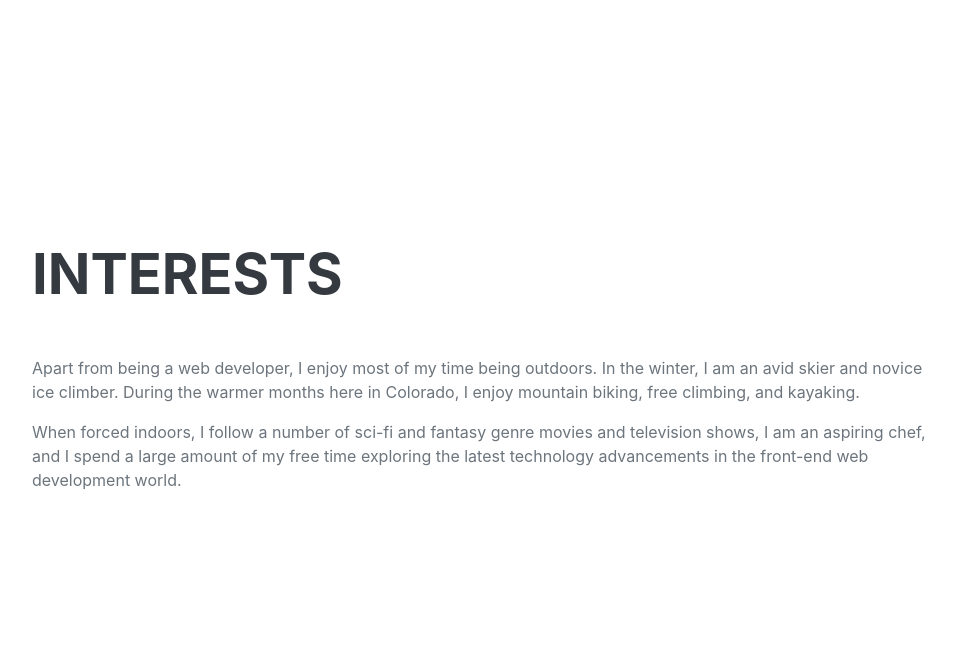
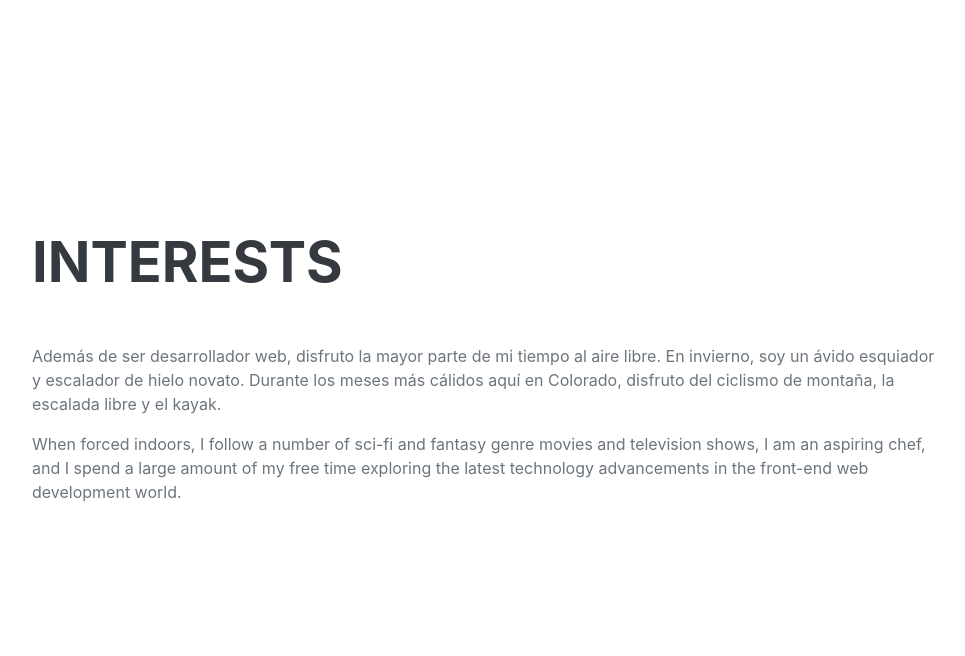
Before and after one commit to bismark7171/MiPortafolio, a Django app: page / in a window 1280 px wide. Shown: the part 3714-4370 px from the top of the page, without its empty margins (288-1253 px from the left). Run offline with Django 5.2, Linux system fonts and the light colour scheme; some libraries are stand-ins or nearby versions; some web fonts are replaced.

Commit message:
actualizando intereses

```diff
--- a/templates/index.html
+++ b/templates/index.html
@@ -166,7 +166,7 @@
             <section class="resume-section" id="interests">
                 <div class="resume-section-content">
                     <h2 class="mb-5">Interests</h2>
-                    <p>Apart from being a web developer, I enjoy most of my time being outdoors. In the winter, I am an avid skier and novice ice climber. During the warmer months here in Colorado, I enjoy mountain biking, free climbing, and kayaking.</p>
+                    <p>Además de ser desarrollador web, disfruto la mayor parte de mi tiempo al aire libre. En invierno, soy un ávido esquiador y escalador de hielo novato. Durante los meses más cálidos aquí en Colorado, disfruto del ciclismo de montaña, la escalada libre y el kayak.</p>
                     <p class="mb-0">When forced indoors, I follow a number of sci-fi and fantasy genre movies and television shows, I am an aspiring chef, and I spend a large amount of my free time exploring the latest technology advancements in the front-end web development world.</p>
                 </div>
             </section>
```
